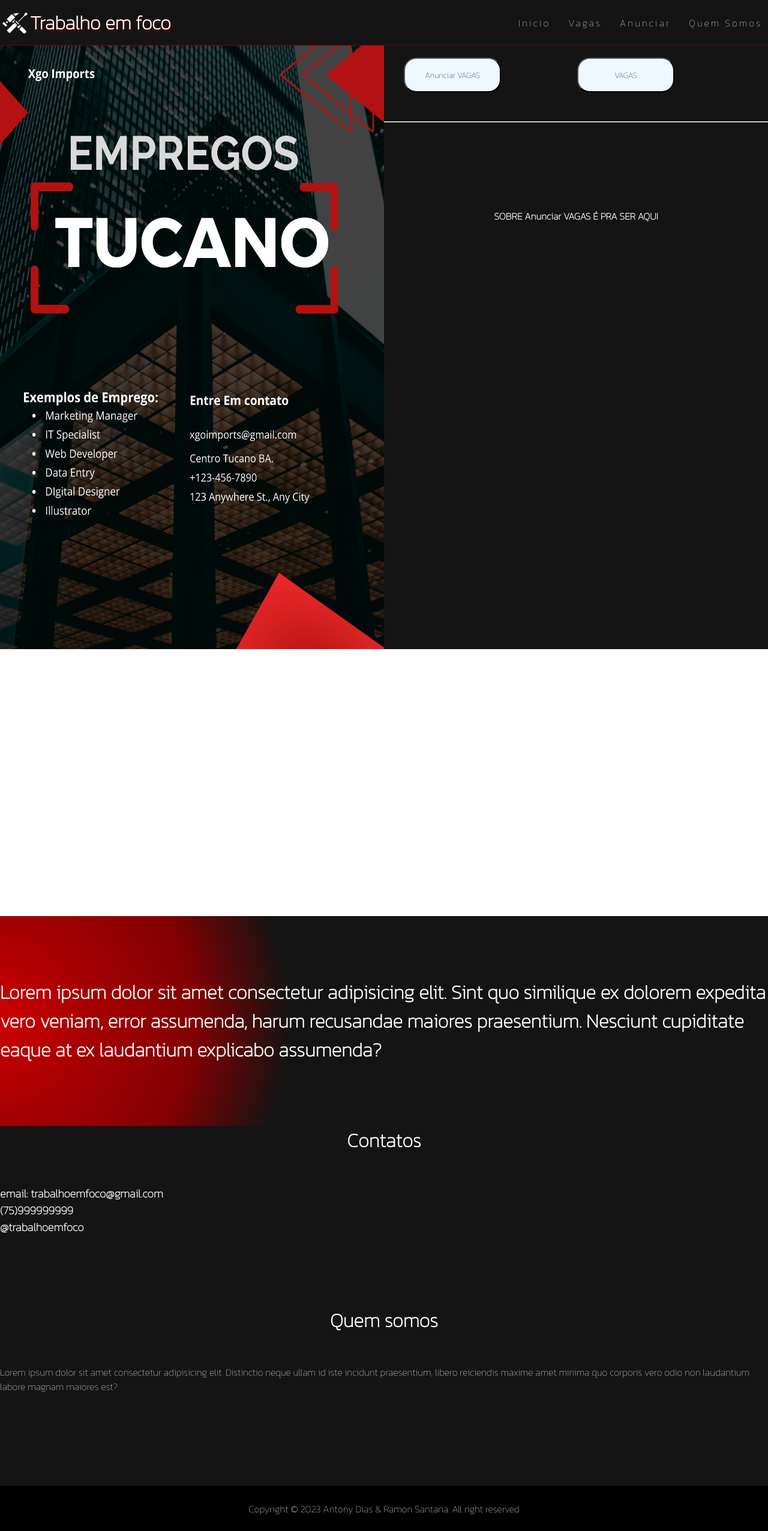
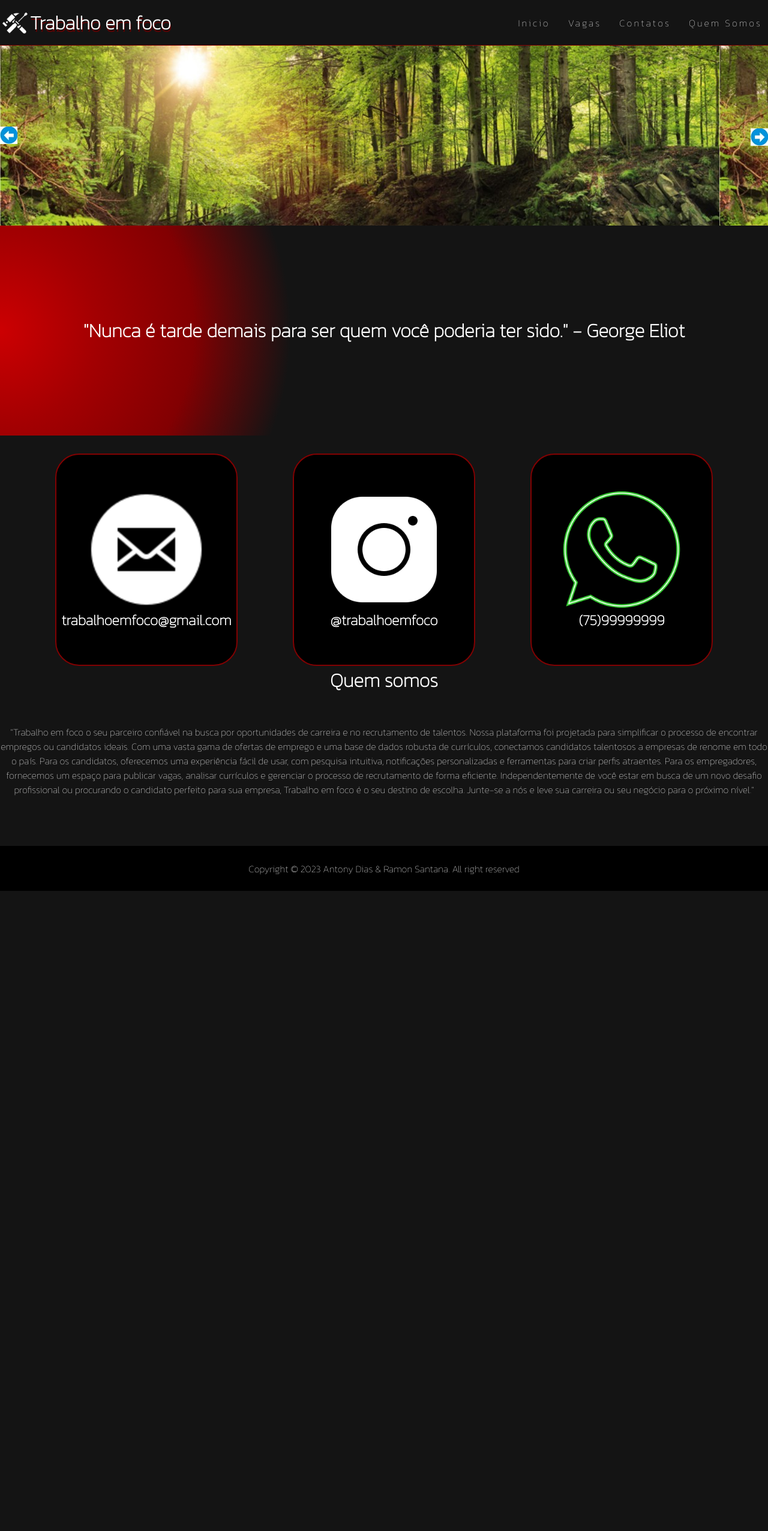
Before and after one commit to ramon1997/trabalhoemfoco, a PHP site: page / in a window 1280 px wide. Shown: the whole page at 60% size. After the commit the page ends 1485 px from the top, so only its background shows below. Run offline with PHP 8.4, Linux system fonts and the light colour scheme; some libraries are stand-ins or nearby versions.

Commit message:
add banner e mais estilo no index, quase pronto

```diff
--- a/css/style.css
+++ b/css/style.css
@@ -12,52 +12,11 @@ html {
 
 .banner {
     width: 100%;
-    height: 1006px;
+    height: 300px;
     color: white;
     background-color: #141414;
 
 }
-
-.banner h1 {
-    font-size: 70px;
-    padding-top: 50px;
-    padding-right: 310px;
-    float: right;
-
-}
-
-.banner p {
-    padding-right: 110px;
-    padding-top: 5px;
-    font-size: 40px;
-    float: right;
-
-}
-
-.banner img {
-    width: 50%;
-    ;
-    height: 1006px;
-    float: left;
-
-
-}
-
-.banner button {
-    height: 58px;
-    width: 162px;
-    background-color: aliceblue;
-    color: black;
-    border-radius: 21px;
-    margin-top: 20px;
-    margin-right: 123px;
-}
-
-button:hover {
-    background-color: rgb(203, 22, 22);
-    cursor: pointer;
-}
-
 
 .meio {
     width: 100%;
@@ -69,21 +28,11 @@ button:hover {
     align-items: center;
 }
 
-.cards {
-    width: 100%;
-    height: 300px;
-    display: flex;
-    flex-wrap: wrap;
-    justify-content: space-between;
-    align-items: center;
-    border: 1px solid black;
-}
-
 .contatos {
     width: 100%;
-    height: 300px;
+    height: auto;
     display: flex;
-    flex-direction: column;
+    justify-content: space-evenly;
     background-color: #141414;
     color: #fff;
 }
@@ -94,6 +43,30 @@ button:hover {
     margin-bottom: 50px;
 }
 
+.contatos .card{
+    width: 300px;
+    height: 350px;
+    background-color: #000;
+    border-radius: 40px;
+    color: #fff;
+    border: 2px solid #820002;
+    margin-top: 30px;
+    display: flex;
+    align-items: center;
+    justify-content: center;
+    flex-direction: column;
+}
+
+.contatos .card:hover{
+    background-image: linear-gradient(to top, #cc0002, #a30002, #820002, #820002);
+    border: 2px solid #000;
+}
+
+.contatos .card img{
+    width: 200px;
+    height: 200px;
+}
+
 .quem {
     width: 100%;
     height: 300px;
@@ -101,6 +74,7 @@ button:hover {
     flex-direction: column;
     background-color: #141414;
     color: #fff;
+    text-align: center;
 }
 
 .quem h1 {
--- a/css/vaga.css
+++ b/css/vaga.css
@@ -16,7 +16,7 @@
 
 .relacionados{
     width: 100%;
-    height: 400px;
+    height: auto;
     background-color: #141414;
     display: flex;
     justify-content: space-around ;
@@ -32,6 +32,7 @@
     color: #fff;
     text-align: center;
     border: 2px solid #820002;
+    margin-top: 30px;
 }
 
 .relacionados .card button{
--- a/index.php
+++ b/index.php
@@ -8,6 +8,60 @@
     <link rel="stylesheet" href="css/menu.css">
     <link rel="stylesheet" href="css/style.css">
     <link rel="shortcut icon" href="imagens/tools.png" type="image/x-icon">
+
+    <!--script do carrosel-->
+    <script type="text/javascript" src="http://ajax.googleapis.com/ajax/libs/jquery/1.3.2/jquery.min.js"></script>
+    <script src="javascript/banner_central.js" type="text/javascript"></script>
+    <script type="text/javascript">
+
+		var firstbgcarousel=new bgCarousel({
+			wrapperid: 'bannercentral',
+			imagearray: [
+				['imagens/1.jpg'],
+				['imagens/2.jpg'],
+				['imagens/3.jpg'],
+				['imagens/4.jpg']
+			],
+			//config slide
+			displaymode: {type:'auto', pause:3000, cycle:32, stoponclick:false, pauseonmouseover:true},
+			navbuttons: ['imagens/seta_esquerda.jpg','imagens/seta_direita.jpg',],
+			activeslideclass: 'selectedslide',
+			orientation: 'h',
+			persist: true, // lembrar do ultimo slide visualizado e recuperar na mesma sesao
+			slideduration: 500,
+		})
+	</script>
+	<script src="Script/swfobject_modified.js" type="text/javascript"></script>
+	<script type="text/javascript">
+		function randomizeContent(classname){
+			var contents=randomizeContent.collectElementbyClass(classname)
+			contents.text.sort(function() {return 0.5 - Math.random();})
+			var tbodyref=contents.ref[0].tagName=="TR"? contents.ref[0].parentNode : new Object()
+			for (var i=0; i<contents.ref.length; i++){
+				if (tbodyref.moveRow) //if IE
+				tbodyref.moveRow(0, Math.round(Math.random()*(tbodyref.rows.length-1)))
+				else
+				contents.ref[i].innerHTML=contents.text[i]
+				contents.ref[i].style.visibility="visible"
+			}
+		}
+
+		randomizeContent.collectElementbyClass=function(classname){
+			var classnameRE=new RegExp("(^|\\s+)"+classname+"($|\\s+)", "i")
+			var contentobj=new Object()
+			contentobj.ref=new Array()
+			contentobj.text=new Array()
+			var alltags=document.all ? document.all : document.getElementsByTagName("*")
+			for (var i=0; i<alltags.length; i++){
+				if (typeof alltags[i].className=="string" && alltags[i].className.search(classnameRE)!=-1){
+					contentobj.ref[contentobj.ref.length]=alltags[i]
+					contentobj.text[contentobj.text.length]=alltags[i].innerHTML
+				}
+			}
+			return contentobj
+		}
+	</script>
+    <!--fim do script-->
 </head>
 
 <body>
@@ -23,61 +77,52 @@
                 <div class="line3"></div>
             </div>
             <ul class="nav-list">
-                <li><a href="###">Inicio</a></li>
+                <li><a href="index.php">Inicio</a></li>
                 <li><a href="vagas.php">Vagas</a></li>
-                <li><a href="#anunciar">Anunciar</a></li>
-                <li><a href="#qeumsomos">Quem Somos</a></li>
+                <li><a href="#contatos">Contatos</a></li>
+                <li><a href="#quemsomos">Quem Somos</a></li>
 
             </ul>
         </nav>
     </div>
-    <div class="banner">
-        <img src="imagens/telafundo2.png" alt="">
-        <center>
-            <h1>Sua rotina,<br>
-                do seu jeito.
-            </h1>
-
-            <p> Busque Vagas e trabalhos pela região, com a<br> Xgo, o único site de trabalhos pela região que<br> você precisará.</p>
-
-
-
-            <a href="vagas.php"><button>Anunciar VAGAS</button></a> <a href="vagas.php"><button> VAGAS</button></a>
-
-
-
-
-
-        </center>
-        <br><br>
-        <hr>
-        <br><br><br><br><br><br>
-
-
-
-        <CENTER>
-            <h4>SOBRE Anunciar VAGAS É PRA SER AQUI</h4>
-        </CENTER>
-
+    <div id="bannercentral" class="banner">
     </div>
-    <!--nessa div meio a gente coloca uma imagem e um texto promovendo nosso proprio site e no futuro a gente vende esse espaço tambem, com mais espaço e mais destaue-->
     <div class="meio">
-        <h1>Lorem ipsum dolor sit amet consectetur adipisicing elit. Sint quo similique ex dolorem expedita vero veniam, error assumenda, harum recusandae maiores praesentium. Nesciunt cupiditate eaque at ex laudantium explicabo assumenda?</h1>
+        <h1>"Nunca é tarde demais para ser quem você poderia ter sido." - George Eliot</h1>
     </div>
     <div class="contatos">
-        <h1>Contatos</h1>
-        <h3>email: trabalhoemfoco@gmail.com</h3>
-        <h3>(75)999999999</h3>
-        <h3>@trabalhoemfoco</h3>
+        <div class="card">
+            <img src="imagens/email.png">
+            <h2>trabalhoemfoco@gmail.com</h2>
+        </div>
+        <div class="card">
+            <img src="imagens/insta.png">
+            <h2>@trabalhoemfoco</h2>
+        </div>
+        <div class="card">
+            <img src="imagens/zap.png">
+            <h2>(75)99999999</h2>
+        </div>
     </div>
     <div class="quem">
         <h1>Quem somos</h1>
-        <p>Lorem ipsum dolor sit amet consectetur adipisicing elit. Distinctio neque ullam id iste incidunt praesentium, libero reiciendis maxime amet minima quo corporis vero odio non laudantium labore magnam maiores est?</p>
+        <p>"Trabalho em foco o seu parceiro confiável na busca por oportunidades de carreira e
+            no recrutamento de talentos. Nossa plataforma foi projetada para simplificar o processo de encontrar
+            empregos ou candidatos ideais. Com uma vasta gama de ofertas de emprego e uma base de dados robusta de
+            currículos, conectamos candidatos talentosos a empresas de renome em todo o país.
+
+            Para os candidatos, oferecemos uma experiência fácil de usar, com pesquisa intuitiva, notificações
+            personalizadas e ferramentas para criar perfis atraentes. Para os empregadores, fornecemos um espaço para
+            publicar vagas, analisar currículos e gerenciar o processo de recrutamento de forma eficiente.
+
+            Independentemente de você estar em busca de um novo desafio profissional ou procurando o candidato perfeito
+            para sua empresa, Trabalho em foco é o seu destino de escolha. Junte-se a nós e leve sua carreira
+            ou seu negócio para o próximo nível."</p>
     </div>
     <footer>
         <p>Copyright © 2023 Antony Dias & Ramon Santana. All right reserved</p>
     </footer>
-    <script src="js.js"></script>
+    <script src="javascript/js.js"></script>
 </body>
 
 </html>
--- a/vaga.php
+++ b/vaga.php
@@ -24,8 +24,8 @@
             <ul class="nav-list">
             <li><a href="index.php">Inicio</a></li>
                 <li><a href="vagas.php">Vagas</a></li>
-                <li><a href="#anunciar">Anunciar</a></li>
-                <li><a href="#qeumsomos">Quem Somos</a></li>
+                <li><a href="#contato">Contatos</a></li>
+                <li><a href="#quemsomos">Quem Somos</a></li>
             </ul>
         </nav>
     </div>
@@ -51,6 +51,6 @@
         <div class="card"></div>
     </div>
     <footer>Copyright © 2023 Antony Dias & Ramon Santana. All right reserved</footer>
-    <script src="js.js"></script>
+    <script src="javascript/js.js"></script>
 </body>
 </html>
--- a/vagas.php
+++ b/vagas.php
@@ -26,8 +26,8 @@
             <ul class="nav-list">
             <li><a href="index.php">Inicio</a></li>
                 <li><a href="vagas.php">Vagas</a></li>
-                <li><a href="#anunciar">Anunciar</a></li>
-                <li><a href="#qeumsomos">Quem Somos</a></li>
+                <li><a href="#contato">Contatos</a></li>
+                <li><a href="#quemsomos">Quem Somos</a></li>
             </ul>
         </nav>
     </div>
@@ -73,7 +73,7 @@
         </div>
     </div>
     <footer>Copyright © 2023 Antony Dias & Ramon Santana. All right reserved</footer>
-    <script src="js.js"></script>
+    <script src="javascript/js.js"></script>
 </body>
 
 </html>
```
Also changed, not shown: javascript/banner_central.js (added, +164 -0 lines), imagens/1.jpg (added), imagens/2.jpg (added), imagens/3.jpg (added), imagens/email.png (added), imagens/insta.png (added), imagens/seta_direita.jpg (added), imagens/seta_esquerda.jpg (added), imagens/zap.png (added), javascript/js.js (renamed from js.js).
